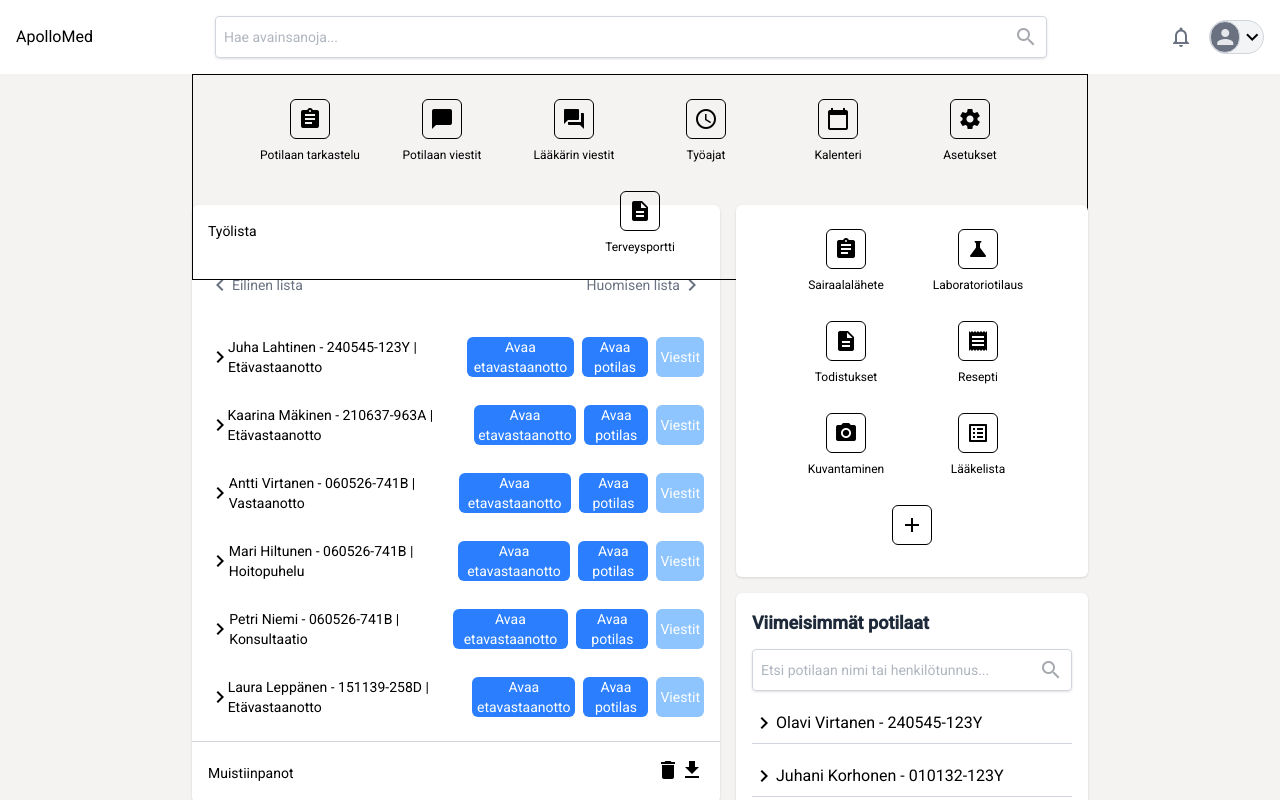
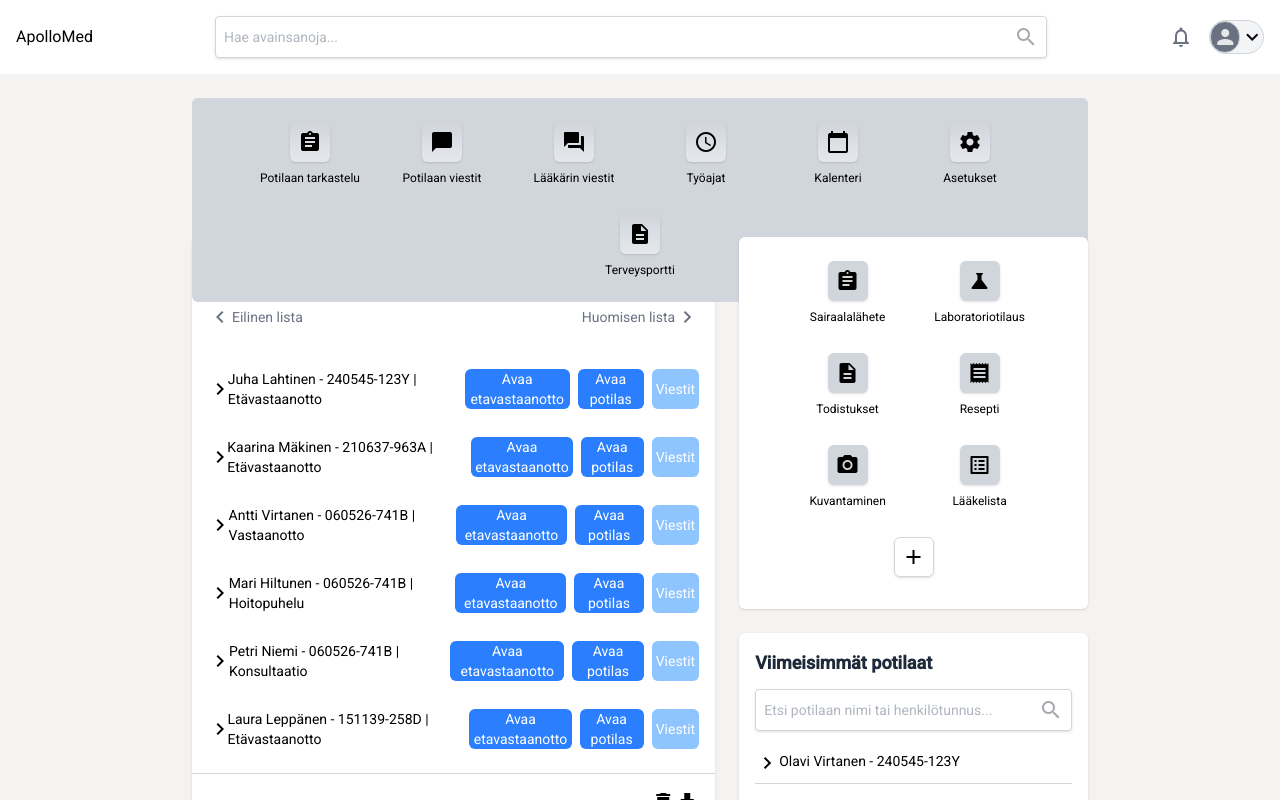
Before and after one commit to Cruzinshtern/ApolloMed-test, an Angular app: page /dashboard in a window 1280 px wide. Shown: the top 800 px of the page. Built offline with nearby package versions, Linux system fonts and the light colour scheme.

Commit message:
popup + minor fixes

```diff
--- a/src/app/components/navbar/navbar.component.html
+++ b/src/app/components/navbar/navbar.component.html
@@ -7,7 +7,37 @@
       <mat-icon class="border border-gray-300 bg-gray-500 !text-gray-200 rounded-full !h-[32px] !w-[32px] !flex items-center justify-center">person</mat-icon>
       @if (showUserMenu()) {
         <mat-icon>expand_less</mat-icon>
-        <div class="absolute border top-[40px] left-[-150px] border border-gray-300 rounded-sm p-4 w-[200px]">Hello from menu</div>
+        <div class="absolute top-[24px] left-[-224px] rounded-sm p-4 w-[200px]">
+          <div class="bg-white rounded-md shadow-md p-4 w-64 border border-gray-200">
+            <div class="mb-3">
+              <h3 class="text-lg font-semibold text-gray-800">Kerola Tuomas Veikko</h3>
+              <p class="text-sm text-gray-600">Erikoissairaanhoito</p>
+              <p class="text-sm text-gray-600">Paljatha, esh, P0007</p>
+            </div>
+            <ul class="space-y-2">
+              <li>
+                <button class="flex items-center text-gray-700 hover:text-blue-600 w-full cursor-pointer">
+                  <mat-icon class="mr-2">settings</mat-icon>
+                  <span>Asetukset</span>
+                </button>
+              </li>
+              <hr class="border-gray-200 my-3">
+              <li>
+                <button class="flex items-center text-gray-700 hover:text-blue-600 w-full cursor-pointer">
+                  <mat-icon class="mr-2">supervisor_account</mat-icon>
+                  <span>Avaa ylläpitäjän paneeli</span>
+                </button>
+              </li>
+              <hr class="border-gray-200 my-3">
+              <li>
+                <button class="flex items-center text-gray-700 hover:text-blue-600 w-full cursor-pointer">
+                  <mat-icon class="mr-2">logout</mat-icon>
+                  <span>Kirjaudu ulos</span>
+                </button>
+              </li>
+            </ul>
+          </div>
+        </div>
       } @else {
         <mat-icon>expand_more</mat-icon>
       }
--- a/src/app/dashboard/dashboard.component.scss
+++ b/src/app/dashboard/dashboard.component.scss
@@ -11,7 +11,8 @@
   grid-template-areas:
     "general-info general-info"
     "sidebar-left sidebar-right";
-  gap: 16px;
+  gap: 24px;
+  margin-top: 24px;
   width: 70%;
 }
 
@@ -37,7 +38,7 @@
 .worksheet-widget {}
 
 .personal-info-widget {
-  margin-bottom: 16px;
+  margin-bottom: 24px;
 }
 
 .last-patients-widget {}
--- a/src/app/shared/tile/tile.component.html
+++ b/src/app/shared/tile/tile.component.html
@@ -1,6 +1,13 @@
-<div class="flex flex-col gap-2 items-center justify-center p-2 w-[120px]">
-  <div class="border h-[40px] w-[40px] flex justify-center items-center rounded-md">
+<!-- <div class="flex flex-col gap-2 items-center justify-center p-2 w-[120px]">
+  <div class="h-[40px] w-[40px] flex justify-center items-center rounded-md bg-gray-300">
     <mat-icon>{{ icon() }}</mat-icon>
   </div>
   <span class="text-xs">{{ title() }}</span>
+</div> -->
+
+<div class="flex flex-col gap-2 items-center justify-center p-2 w-[120px]">
+  <div [class]="iconContainerClasses()">
+    <mat-icon>{{ icon() }}</mat-icon>
+  </div>
+  <span class="text-xs text-center">{{ title() }}</span>
 </div>
--- a/src/app/shared/tile/tile.component.ts
+++ b/src/app/shared/tile/tile.component.ts
@@ -1,4 +1,4 @@
-import { Component, input } from '@angular/core';
+import { Component, computed, input } from '@angular/core';
 import { MatIconModule } from '@angular/material/icon';
 
 @Component({
@@ -10,4 +10,19 @@
 export class TileComponent {
   title = input.required<string>();
   icon = input.required<string>();
+  isGeneralInfo = input<boolean>(false);
+  isLast = input<boolean>(false)
+
+  iconContainerClasses = computed(() => {
+    let classes = 'h-[40px] w-[40px] flex justify-center items-center rounded-md shadow-sm';
+    if (this.isGeneralInfo()) {
+      classes += ' bg-gradient-to-b from-gray-300 to-gray-200';
+    } else {
+      classes += ' bg-gray-300';
+    }
+    if (this.isLast()) {
+      classes += ' !bg-transparent b border border-gray-300'
+    }
+    return classes;
+  });
 }
--- a/src/app/widgets/general-info/general-info.component.html
+++ b/src/app/widgets/general-info/general-info.component.html
@@ -1,5 +1,5 @@
-<div class="flex flex-wrap justify-center gap-3 border p-4">
+<div class="flex flex-wrap justify-center gap-3 bg-gray-300 p-4 rounded-md">
   @for (tile of tiles(); track $index) {
-    <apollo-tile [title]="tile.title" [icon]="tile.icon"></apollo-tile>
+    <apollo-tile class="cursor-pointer" [title]="tile.title" [icon]="tile.icon" [isGeneralInfo]="true"></apollo-tile>
   }
 </div>
--- a/src/app/widgets/last-patients/last-patients.component.html
+++ b/src/app/widgets/last-patients/last-patients.component.html
@@ -1,4 +1,4 @@
-<div class="bg-white rounded-md shadow-sm p-4">
+<div class="bg-white rounded-md shadow-sm p-4 text-sm">
   <h2 class="text-lg font-semibold text-gray-800 mb-3">Viimeisimmät potilaat</h2>
   <div class="relative mb-3">
     <apollo-input placeholder="Etsi potilaan nimi tai henkilötunnus..." [showSearchIcon]="true"></apollo-input>
--- a/src/app/widgets/personal-info/personal-info.component.html
+++ b/src/app/widgets/personal-info/personal-info.component.html
@@ -1,5 +1,5 @@
 <div class="flex flex-wrap justify-center gap-3 p-4 bg-white rounded-md shadow-sm">
   @for (tile of tiles(); track $index) {
-    <apollo-tile class="cursor-pointer" [title]="tile.title" [icon]="tile.icon"></apollo-tile>
+    <apollo-tile class="cursor-pointer" [title]="tile.title" [icon]="tile.icon" [isLast]="$last"></apollo-tile>
   }
 </div>
--- a/src/mocks/generalInfoTiles.ts
+++ b/src/mocks/generalInfoTiles.ts
@@ -23,7 +23,7 @@
   },
   {
     title: 'Asetukset',
-    icon: 'settings'
+    icon: 'settings_border'
   },
   {
     title: 'Terveysportti',
```
